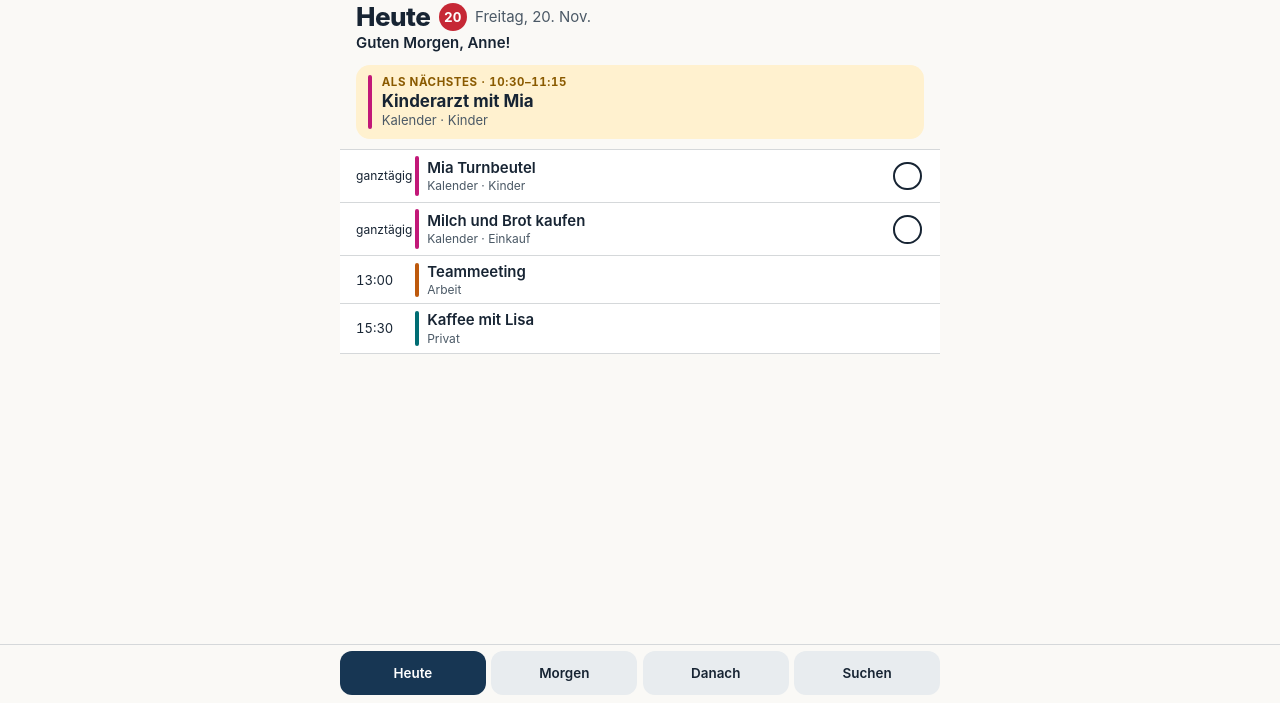
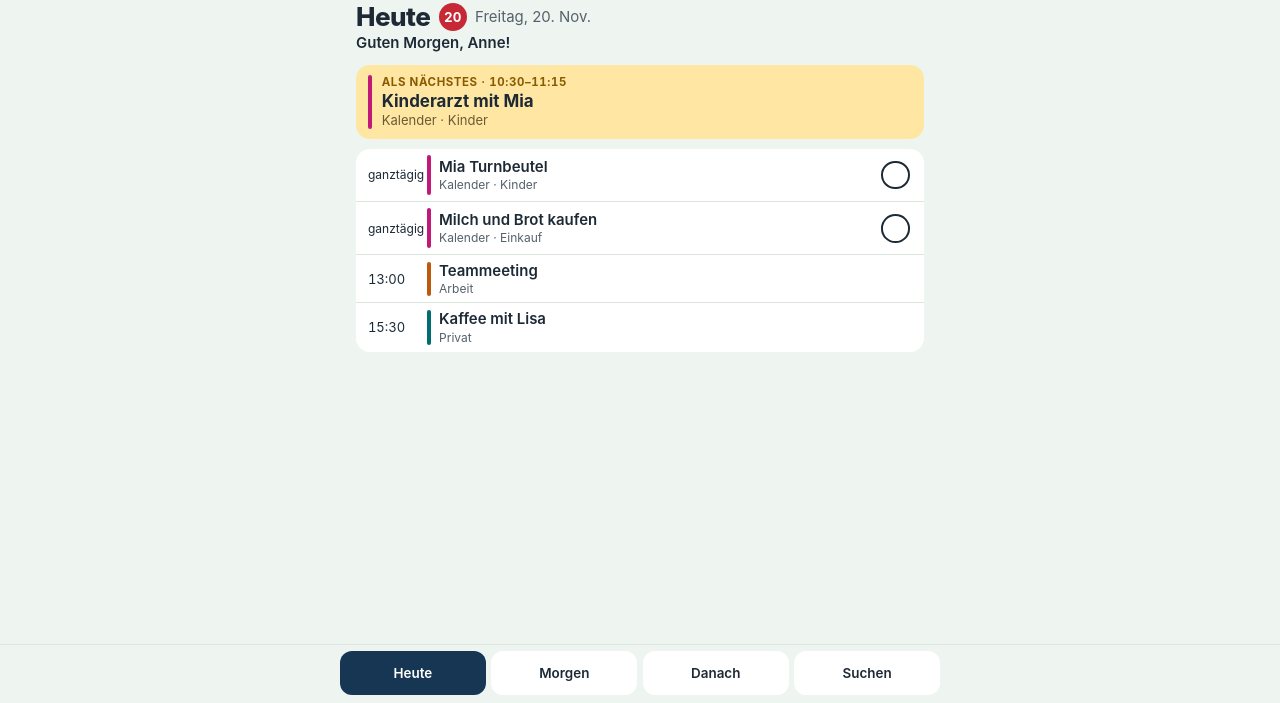
Before and after one commit to nadimalfutaih-stack/Anne-App, a plain HTML site: page docs/index.html in a window 1280 px wide. Shown: the part 97-800 px from the top of the page. Drawn offline with Linux system fonts and the light colour scheme.

Commit message:
Use the light sage colour scheme for "Mein Tag"
Always light (no dark mode), sage background, white rounded list,
pale yellow "Als Nächstes" card, navy active button.

Co-Authored-By: Claude Opus 5.5 <noreply@anthropic.com>
Claude-Session: https://claude.ai/code/session_01Rih5LHBsjvco9ywJgwbtCb

```diff
--- a/docs/index.html
+++ b/docs/index.html
@@ -12,24 +12,15 @@
 <meta name="claude:viewport-fit-sides" content="cover">
 <style>
 /* Layout (kompakt): kleine Kopfzeile, "Heute" + roter Tageskreis + Datum in einer Reihe, schmale Karte "Als Nächstes", dichte Liste, vier Tasten unten. */
-:root{
-  --bg:#FAF9F6; --card:#FFFFFF; --fg:#172433; --muted:#4B5966; --line:#D5D8DA;
-  --next:#FFF1CF; --nav-on:#173653; --nav-on-fg:#FFFFFF; --nav:#E8ECEF; --nav-fg:#172433;
+:root{ color-scheme:light;
+  /* Farbe 2 "Salbei": immer hell, auch wenn das iPhone dunkel eingestellt ist */
+  --bg:#EEF4EF; --card:#FFFFFF; --fg:#1D2A36; --muted:#56616C; --line:#DCE6DE;
+  --next:#FFE7A3; --nav-on:#173653; --nav-on-fg:#FFFFFF; --nav:#FFFFFF; --nav-fg:#1D2A36;
   --today:#C62835; --sun:#FFD24A; --sun-bg:#173653;
   --next-lbl:#8A5A00;
   --cal-kalender:#C21878; --cal-privat:#006D73; --cal-arbeit:#BD590D; --cal-nadim:#245EB5;
   --font:-apple-system, BlinkMacSystemFont, "SF Pro Text", "Helvetica Neue", "Segoe UI", system-ui, sans-serif;
 }
-@media (prefers-color-scheme: dark){:root:not([data-theme="light"]){
-  --bg:#101820; --card:#19242E; --fg:#F7F5EF; --muted:#BCC7D0; --line:#41505D;
-  --next:#3D3321; --nav-on:#A9D6FF; --nav-on-fg:#10263A; --nav:#293846; --nav-fg:#F7F5EF;
-  --today:#C93645; --next-lbl:#FFD24A;
-  --cal-kalender:#F36CB2; --cal-privat:#58C6C3; --cal-arbeit:#FFAA60; --cal-nadim:#82B5FF; color-scheme:dark}}
-:root[data-theme="dark"]{
-  --bg:#101820; --card:#19242E; --fg:#F7F5EF; --muted:#BCC7D0; --line:#41505D;
-  --next:#3D3321; --nav-on:#A9D6FF; --nav-on-fg:#10263A; --nav:#293846; --nav-fg:#F7F5EF;
-  --today:#C93645; --next-lbl:#FFD24A;
-  --cal-kalender:#F36CB2; --cal-privat:#58C6C3; --cal-arbeit:#FFAA60; --cal-nadim:#82B5FF; color-scheme:dark}
 
 /* Auf dem iPhone folgt diese Grundschrift der Einstellung "Größere Schrift" (Standard 17 px).
    Alle Größen sind in rem und wachsen mit: 40 px = 2.353rem, 20 px = 1.176rem, 18 px = 1.059rem, 16 px = 0.941rem. */
@@ -43,7 +34,7 @@ body{background:var(--bg);color:var(--fg);font-family:var(--font);font-size:1.05
 .appbar{display:flex;align-items:center;justify-content:space-between;gap:.75rem;flex-wrap:wrap}
 .brand{display:flex;align-items:center;gap:.5rem;font-weight:600;font-size:.93rem;color:var(--muted)}
 .brand svg{width:1.57rem;height:1.57rem;flex:none}
-.calbtn{display:inline-flex;align-items:center;min-height:40px;padding:.3rem .85rem;border-radius:999px;border:1px solid var(--line);color:var(--fg);font-weight:600;font-size:.9rem;text-decoration:none}
+.calbtn{display:inline-flex;align-items:center;min-height:40px;padding:.3rem .85rem;border-radius:999px;border:1px solid var(--line);background:var(--card);color:var(--fg);font-weight:600;font-size:.9rem;text-decoration:none}
 
 .titlebar{display:flex;align-items:center;flex-wrap:wrap;gap:.3rem .6rem;margin-top:.7rem}
 h1{font-weight:800;font-size:min(1.857rem,9vw);letter-spacing:-.02em;line-height:1.1;margin:0}
@@ -55,13 +46,13 @@ h1{font-weight:800;font-size:min(1.857rem,9vw);letter-spacing:-.02em;line-height
 .nextcard .bar{margin:0}
 .nextcard .lbl{font-size:.82rem;font-weight:700;letter-spacing:.05em;text-transform:uppercase;color:var(--next-lbl);font-variant-numeric:tabular-nums}
 .nextcard .w{font-size:1.21rem;font-weight:700;line-height:1.2;margin-top:.05rem;overflow-wrap:anywhere}
-.nextcard .m{font-size:.93rem;color:var(--muted)}
+.nextcard .m{font-size:.93rem;color:#6B5A33}
 
 .sect{margin-top:.7rem}
 .sect h2{font-size:1.059rem;font-weight:700;margin:0 0 .45rem .2rem}
-.listcard{background:var(--card);border-top:1px solid var(--line);border-bottom:1px solid var(--line);margin-left:calc(-1 * max(16px,env(safe-area-inset-left,0px)));margin-right:calc(-1 * max(16px,env(safe-area-inset-right,0px)))}
+.listcard{background:var(--card);border-radius:14px;overflow:hidden}
 .list{list-style:none;margin:0;padding:0}
-.row{padding-left:max(16px,env(safe-area-inset-left,0px)) !important;padding-right:max(16px,env(safe-area-inset-right,0px)) !important;display:grid;grid-template-columns:3.6rem 4px minmax(0,1fr) auto;gap:.6rem;align-items:center;padding:.3rem 0;border-bottom:1px solid var(--line);min-height:3.43rem}
+.row{padding-left:.85rem !important;padding-right:.85rem !important;display:grid;grid-template-columns:3.6rem 4px minmax(0,1fr) auto;gap:.6rem;align-items:center;padding:.3rem 0;border-bottom:1px solid var(--line);min-height:3.43rem}
 .row:last-child{border-bottom:0}
 .time{font-variant-numeric:tabular-nums;font-size:.93rem;font-weight:400;line-height:1.25;white-space:nowrap}
 .time small{display:block;font-size:.941rem;font-weight:400;color:var(--muted)}
```
Also changed, not shown: prototyp/index.html (+8 -17 lines).
